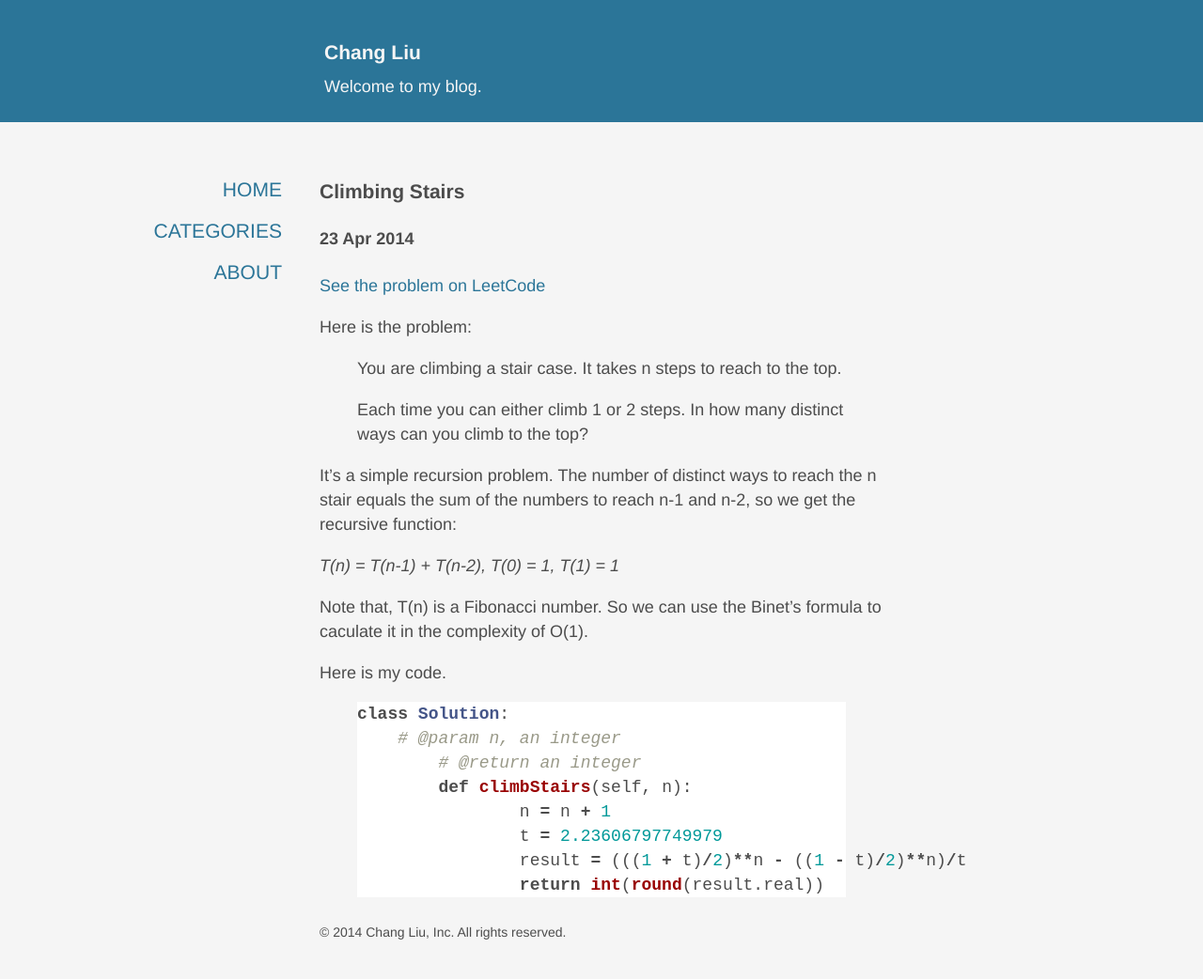
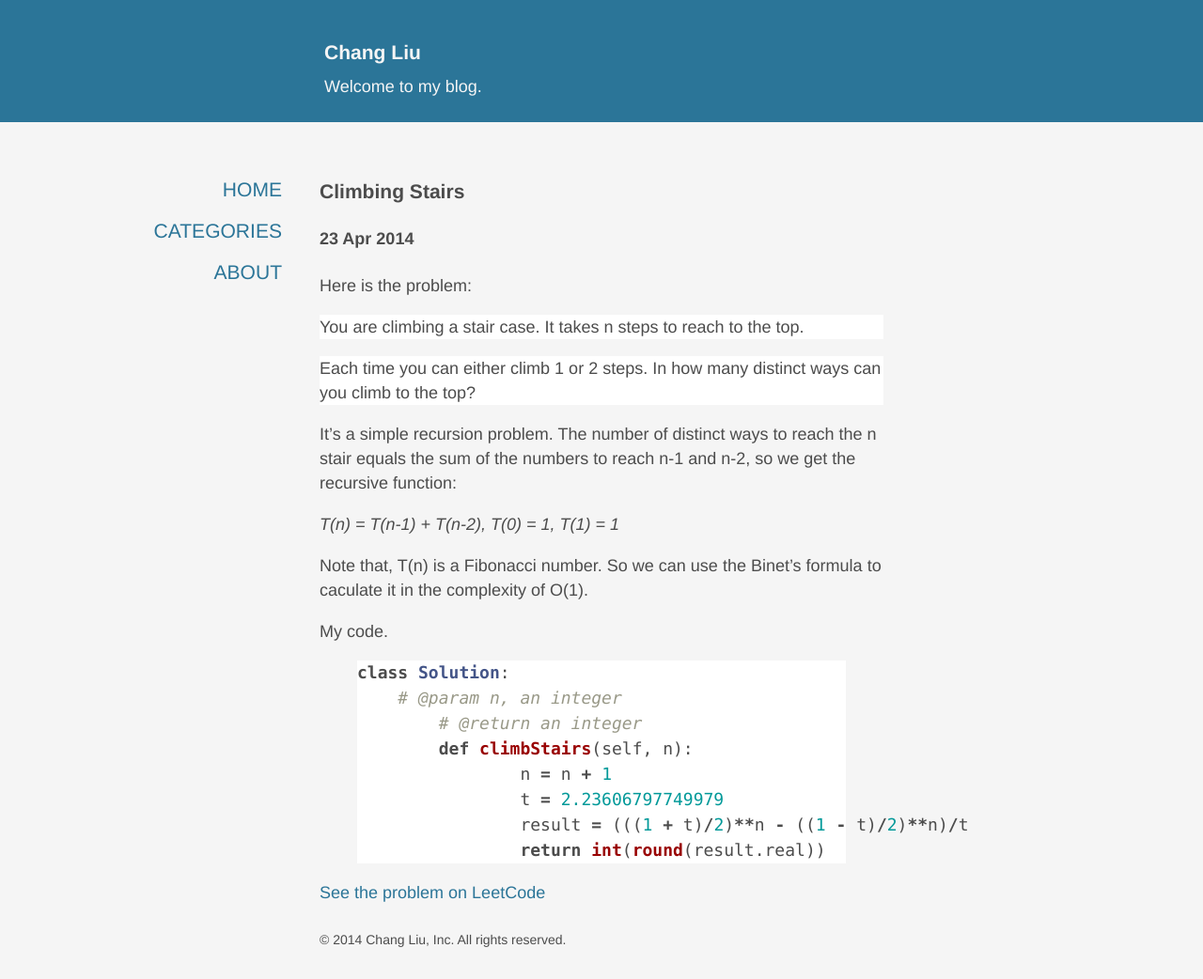
Before and after one commit to ChangLiuNJU/ChangLiuNJU.github.io, a Jekyll site: the page built from _posts/2014-04-23-LeetCode-climbstaris.md, in a window 1280 px wide. Shown: the whole page at 94% size. Built offline with Jekyll 4.4.1, drawn with Linux system fonts in a browser that asks for light colours; Markdown is read by kramdown in place of the engine named in the settings.

Commit message:
modified blockquote in css

```diff
--- a/_posts/2014-04-23-LeetCode-climbstaris.md
+++ b/_posts/2014-04-23-LeetCode-climbstaris.md
@@ -21,7 +18,7 @@
 
 Note that, T(n) is a Fibonacci number. So we can use the Binet's formula to caculate it in the complexity of O(1).
 
-Here is my code.
+My code.
 
 {% highlight python %}
 class Solution:
--- a/css/main.css
+++ b/css/main.css
@@ -26,10 +26,6 @@
 	text-align: left;
 	max-width: 1000px;
 }
-/*html>body #box {
-	max-width: 800px;
-	margin-bottom: 20px;
-}*/
 #content {
 	width: 600px;
 	padding : 20px 10px;
@@ -81,3 +77,14 @@
 	color: #000;
 	text-decoration: underline;
 }
+blockquote {
+	margin-left: 0px;
+	background-color: #fff;
+	width: 600px;
+	/*padding-left: 1px;*/
+	/*border-left: 3px solid #4c4c4c*/
+}
+code {
+	font-family: Monaco, "Courier New", Courier;
+	font-size: 1em;
+}
```
Also changed, not shown: other parts of _posts/2014-04-23-LeetCode-climbstaris.md (+1 -3 lines).
